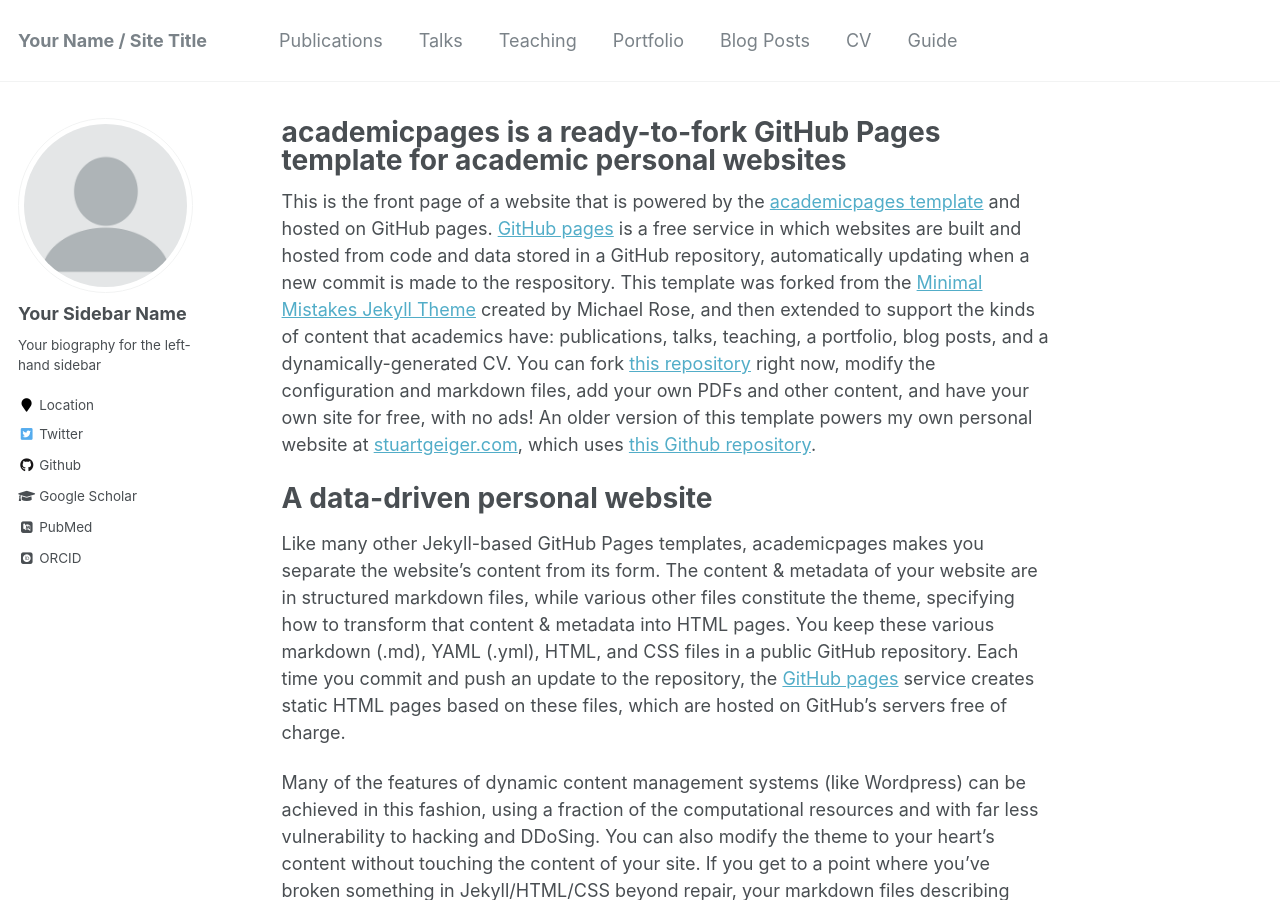
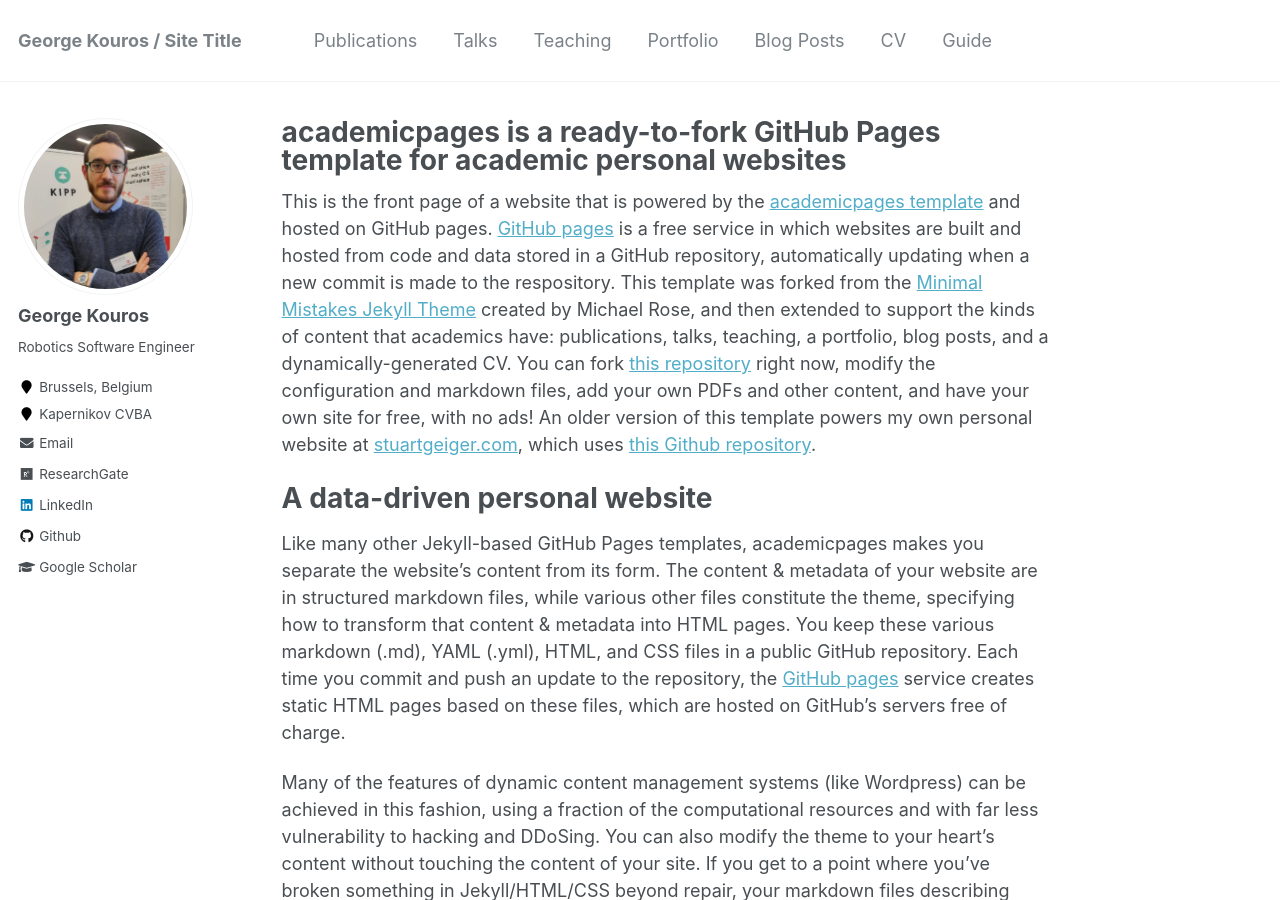
Before and after one commit to gkouros/gkouros.github.io, a Jekyll site: the page built from _pages/about.md, in a window 1280 px wide and 900 px high. Built offline with Jekyll 4.4.1, drawn with Linux system fonts in a browser that asks for light colours; some web fonts are replaced; some of the changed text lies outside the part shown.

Commit message:
Add info and profile pic

```diff
--- a/_config.yml
+++ b/_config.yml
@@ -7,15 +7,15 @@
 
 # Site Settings
 locale                   : "en-US"
-title                    : "Your Name / Site Title"
+title                    : "George Kouros / Site Title"
 title_separator          : "-"
-name                     : &name "Your Name"
+name                     : &name "George Kouros"
 description              : &description "personal description"
-url                      : https://academicpages.github.io # the base hostname & protocol for your site e.g. "https://mmistakes.github.io"
+url                      : https://gkouros.github.io
 baseurl                  : "" # the subpath of your site, e.g. "/blog"
-repository               : "academicpages/academicpages.github.io"
+repository               : "gkouros/gkouros.github.io"
 teaser                   :  # filename of teaser fallback teaser image placed in /images/, .e.g. "500x300.png"
-breadcrumbs              : false # true, false (default)
+breadcrumbs              : true # true, false (default)
 words_per_minute         : 160
 future                   : true
 read_more                : "disabled" # if enabled, adds "Read more" links to excerpts
@@ -29,7 +29,7 @@
   facebook:
     appid                :
     num_posts            : # 5 (default)
-    colorscheme          : # "light" (default), "dark"
+    colorscheme          : "light" # "light" (default), "dark"
 staticman:
   allowedFields          : ['name', 'email', 'url', 'message']
   branch                 : "gh-pages" # "master", "gh-pages"
@@ -80,15 +80,16 @@
 
 # Site Author
 author:
-  name             : "Your Sidebar Name"
-  avatar           : "profile.png"
-  bio              : "Your biography for the left-hand sidebar"
-  location         : "Location"
-  employer         :
-  pubmed           : "https://www.ncbi.nlm.nih.gov/pubmed/?term=john+snow"
-  googlescholar    : "http://yourfullgooglescholarurl.com"
-  email            :
-  researchgate     :  # example: "https://www.researchgate.net/profile/yourprofile"
+  name             : "George Kouros"
+  avatar           : "cv_pic.jpg"
+  bio              : "Robotics Software Engineer"
+  location         : "Brussels, Belgium"
+  employer         : "Kapernikov CVBA"
+  googlescholar    : "https://scholar.google.com/citations?user=kEZX1y8AAAAJ&hl=en"
+  email            : "george.kouros.ece@gmail.com"
+  researchgate     : "https://www.researchgate.net/profile/George_Kouros3"
+  linkedin         : "https://linkedin.com/in/gkouros"
+  github           : "https://github.com/gkouros"
   uri              :
   bitbucket        :
   codepen          :
@@ -96,20 +97,18 @@
   flickr           :
   facebook         :
   foursquare       :
-  github           : "academicpages"
   google_plus      :
   keybase          :
   instagram        :
-  impactstory      : #"https://profiles.impactstory.org/u/xxxx-xxxx-xxxx-xxxx"
+  impactstory      :
   lastfm           :
-  linkedin         :
-  orcid            : "http://orcid.org/yourorcidurl"
+  orcid            :
   pinterest        :
   soundcloud       :
   stackoverflow    : # http://stackoverflow.com/users/123456/username
   steam            :
   tumblr           :
-  twitter          : "replacethistwitterhandle"
+  twitter          :
   vine             :
   weibo            :
   xing             :
```
Also changed, not shown: images/cv_pic.jpg (added).
